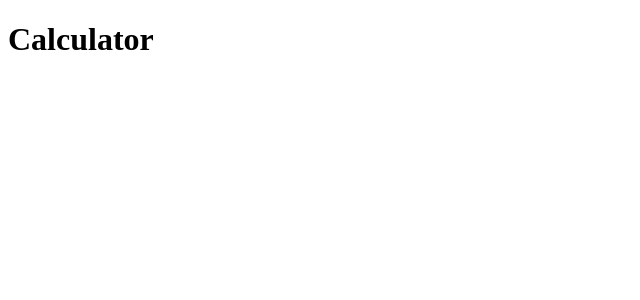
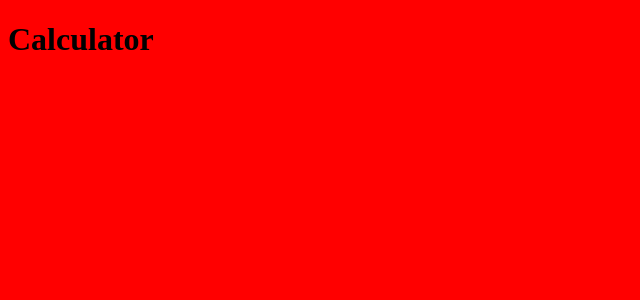
Before and after one commit to moise10r/math-magicians, a React (Create React App) app: page / in a window 1280 px wide. Shown: the top 300 px of the page, without its empty margins (0-640 px from the left). Built offline with nearby package versions, Linux system fonts and the light colour scheme.

Commit message:
Add Cmain css file

```diff
--- a/src/App.js
+++ b/src/App.js
@@ -1,4 +1,5 @@
 import Calculator from './components/calculator';
+import './assets/styles/main.css';
 
 function App() {
   return (
--- /dev/null
+++ b/src/assets/styles/main.css
@@ -0,0 +1,3 @@
+body {
+  background-color: red;
+}
```
